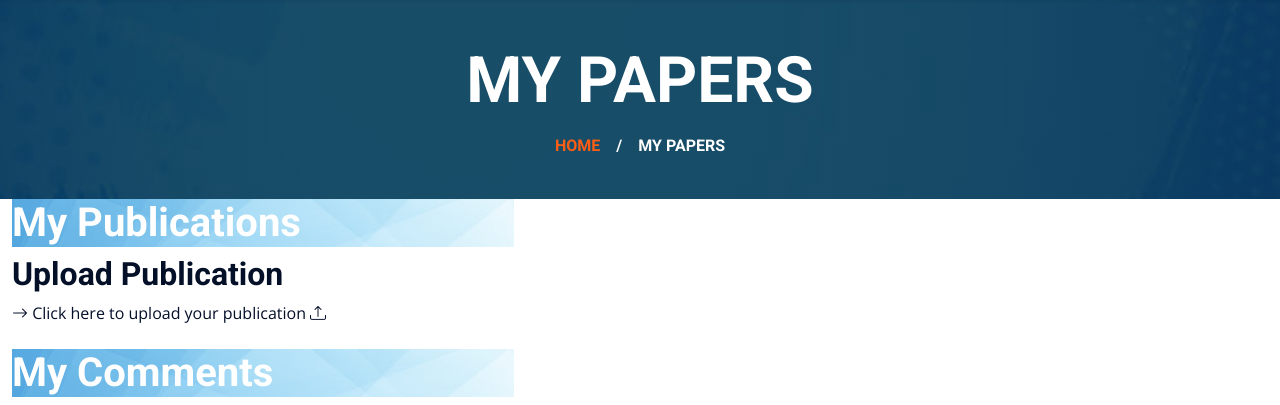
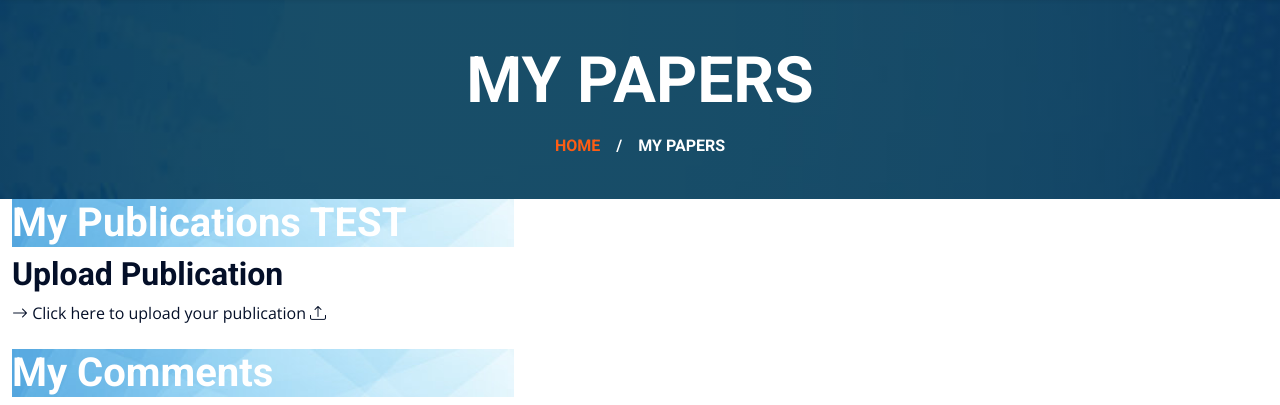
Before and after one commit to Ni1Le2/Web_Application_Development_xampp, a PHP site: page /wad/my_publications.php in a window 1280 px wide. Shown: the part 246-651 px from the top of the page. Run offline with PHP 8.4, Linux system fonts and the light colour scheme; the visitor is signed in with stand-in values (Sample User, id 1); data that the repository does not hold is empty; some libraries are stand-ins or nearby versions.

Commit message:
tested if git is working

```diff
--- a/my_publications.php
+++ b/my_publications.php
@@ -92,7 +92,7 @@ $email = $_SESSION['email'];
 
     <!-- Publications Start -->
     <div id="publ" class="container-fluid">
-        <h1 class="heading-style text-white">My Publications</h1>
+        <h1 class="heading-style text-white">My Publications TEST</h1>
         <?php
         // select all the papers from the user
         $sql = "SELECT * FROM papers WHERE email='$email'";
```
